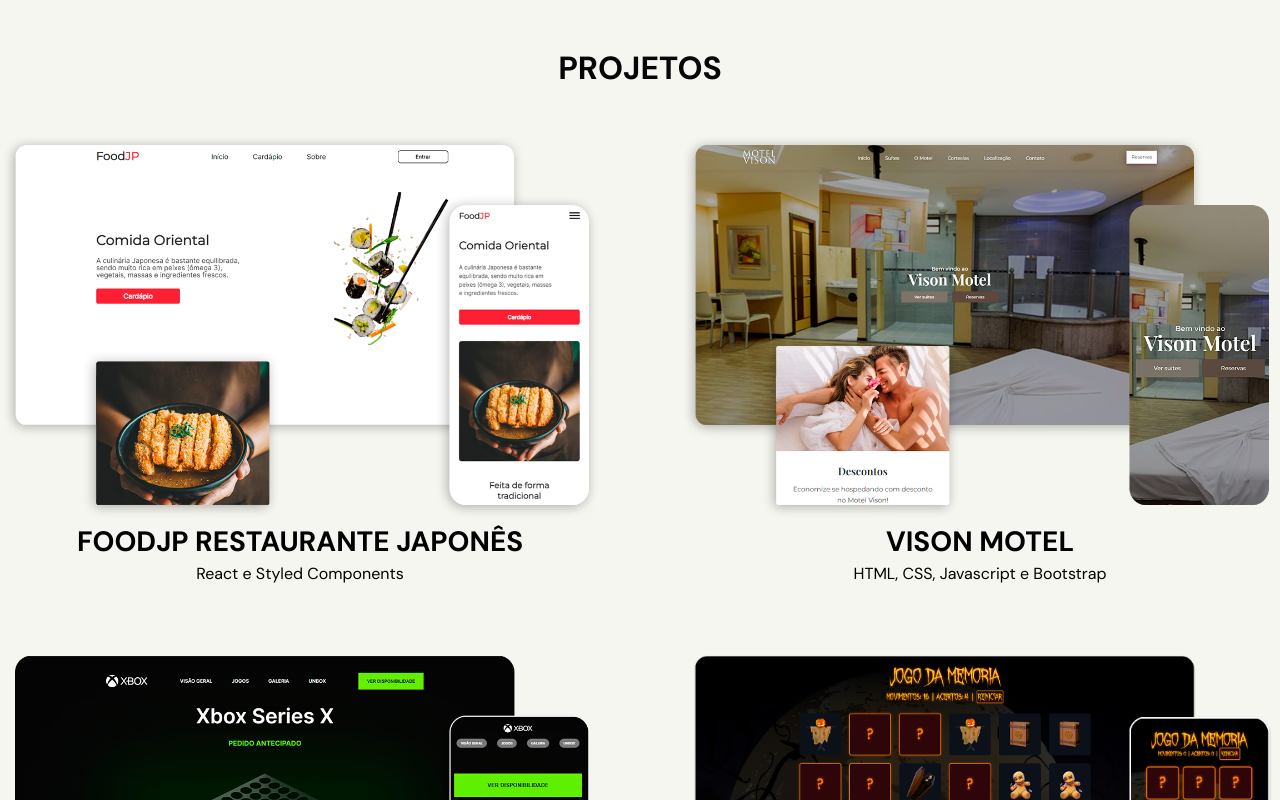
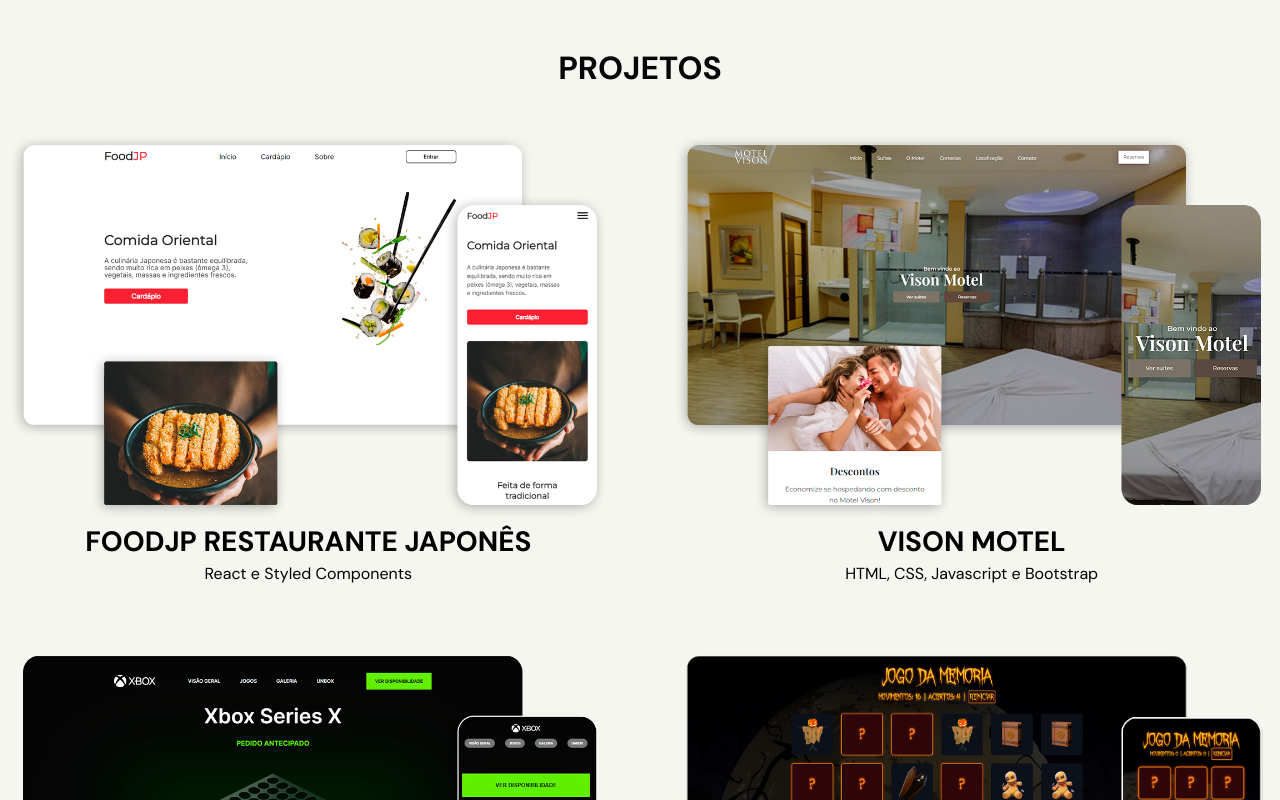
Before and after one commit to lefurtado/portfolio, a React (Create React App) app: page / in a window 1280 px wide. Shown: the part 1280-2080 px from the top of the page. Built offline with nearby package versions, Linux system fonts and the light colour scheme.

Commit message:
mod: alteração no tamanho do container dos cards dos projetos e espaçamento entre eles

```diff
--- a/src/components/Projects/Cards/index.js
+++ b/src/components/Projects/Cards/index.js
@@ -10,9 +10,9 @@
 
     @media(min-width: 1280px) {
         flex-direction: row;
-        justify-content: space-between;
+        justify-content: space-evenly;
         flex-wrap: wrap;
-        max-width: 1300px;
+        max-width: 1280px;
     }
 `;
 
```
